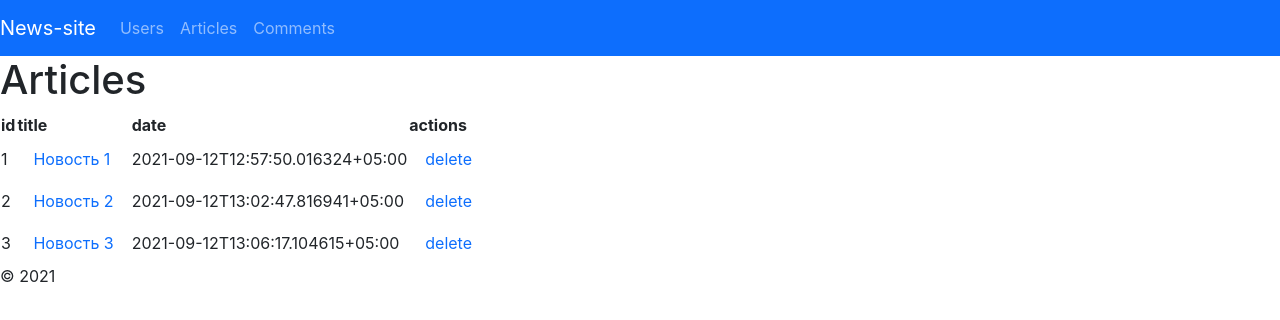
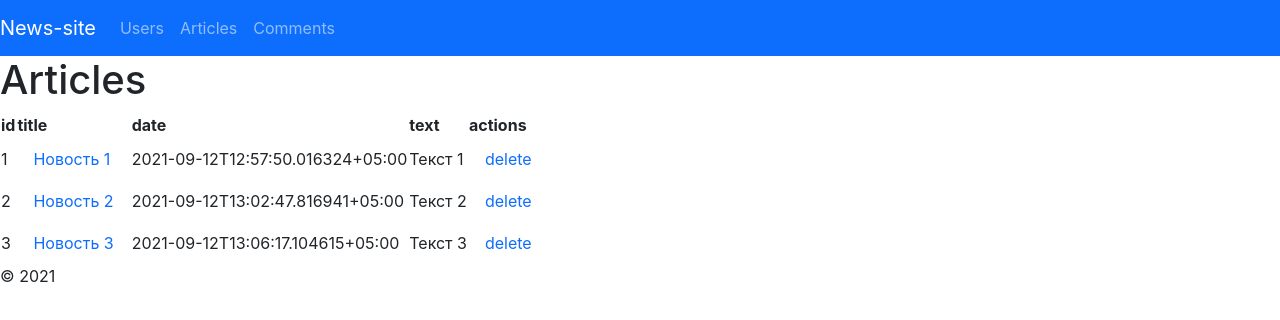
Before and after one commit to ObukhovVladislav/news-site, a React (Create React App) app in the folder news_site/front/: page /articles in a window 1280 px wide. Shown: the top 320 px of the page. Built offline with nearby package versions, Linux system fonts and the light colour scheme.

Commit message:
articleDetail

```diff
--- a/news_site/front/src/components/Article.js
+++ b/news_site/front/src/components/Article.js
@@ -14,6 +14,9 @@ const Article = (article) => {
             </td>
             <td>
                 {article.date}
+            </td>
+            <td>
+                {article.text}
             </td>
             <td>
                 <Link to={`/articles/delete/${article.id}`} className="nav-item nav-link">
@@ -35,6 +38,7 @@ const ArticleList = (articles) => {
                 <th>id</th>
                 <th>title</th>
                 <th>date</th>
+                <th>text</th>
                 <th>actions</th>
             </tr>
             </thead>
--- a/news_site/front/src/components/ArticleDetail.js
+++ b/news_site/front/src/components/ArticleDetail.js
@@ -3,12 +3,15 @@ import {useParams} from "react-router";
 
 const ArticleDetail = ({articles}) => {
     let {id} = useParams();
-    console.log('id', id);
-    console.log('articles', articles);
     let article = articles.filter((item) => item.id === +id)[0];
-    console.log('this article', article);
     return (
-        <h3>Article</h3>
+        <div className={"article-detail"}>
+            <h2>Article: {article.title}</h2>
+            <h4>Category: {article.category}</h4>
+            <span>Date: {article.date}</span>
+            <p>Img: {article.img}</p>
+            <p>Text: {article.text}</p>
+        </div>
     )
 }
 
```
